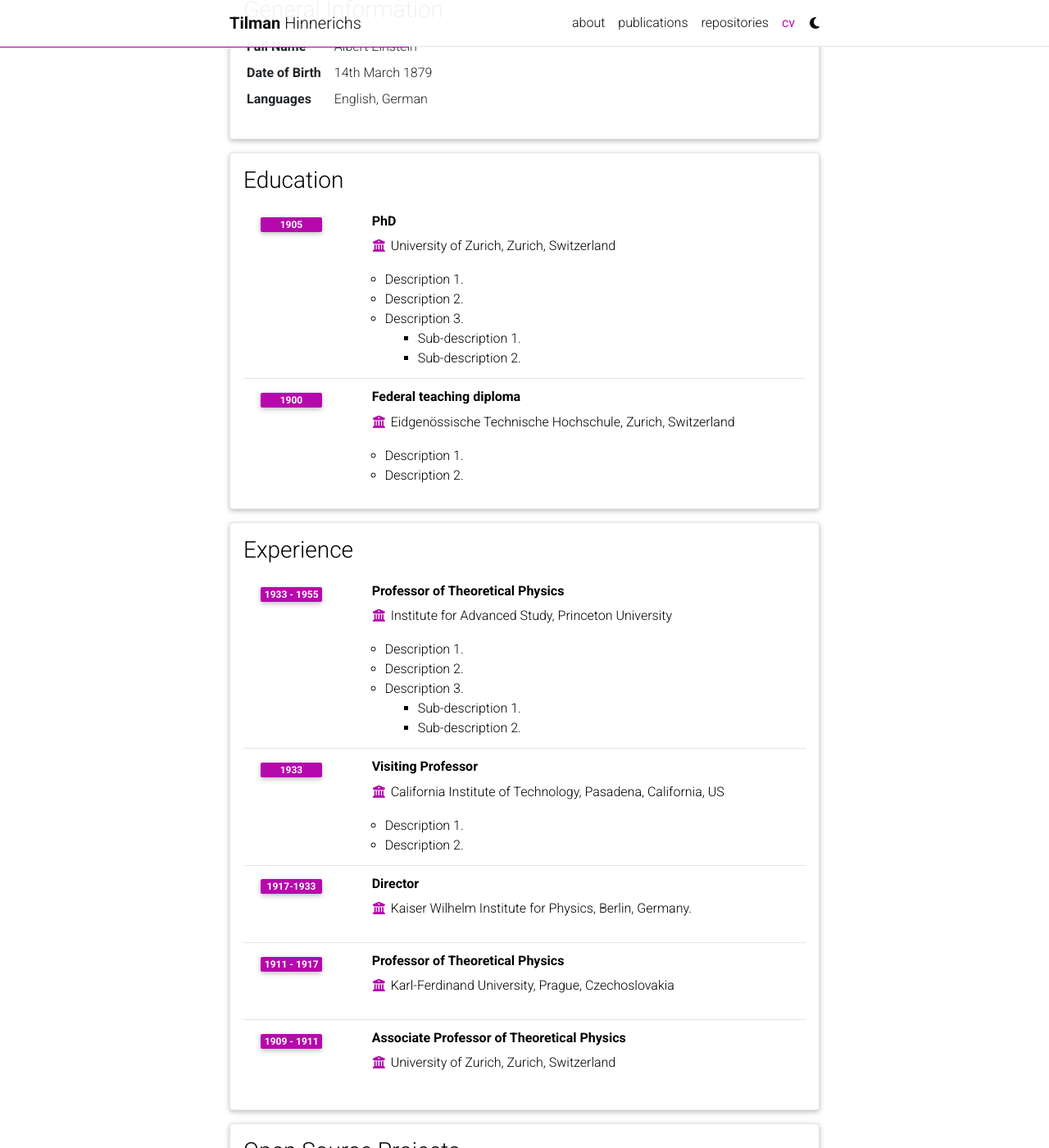
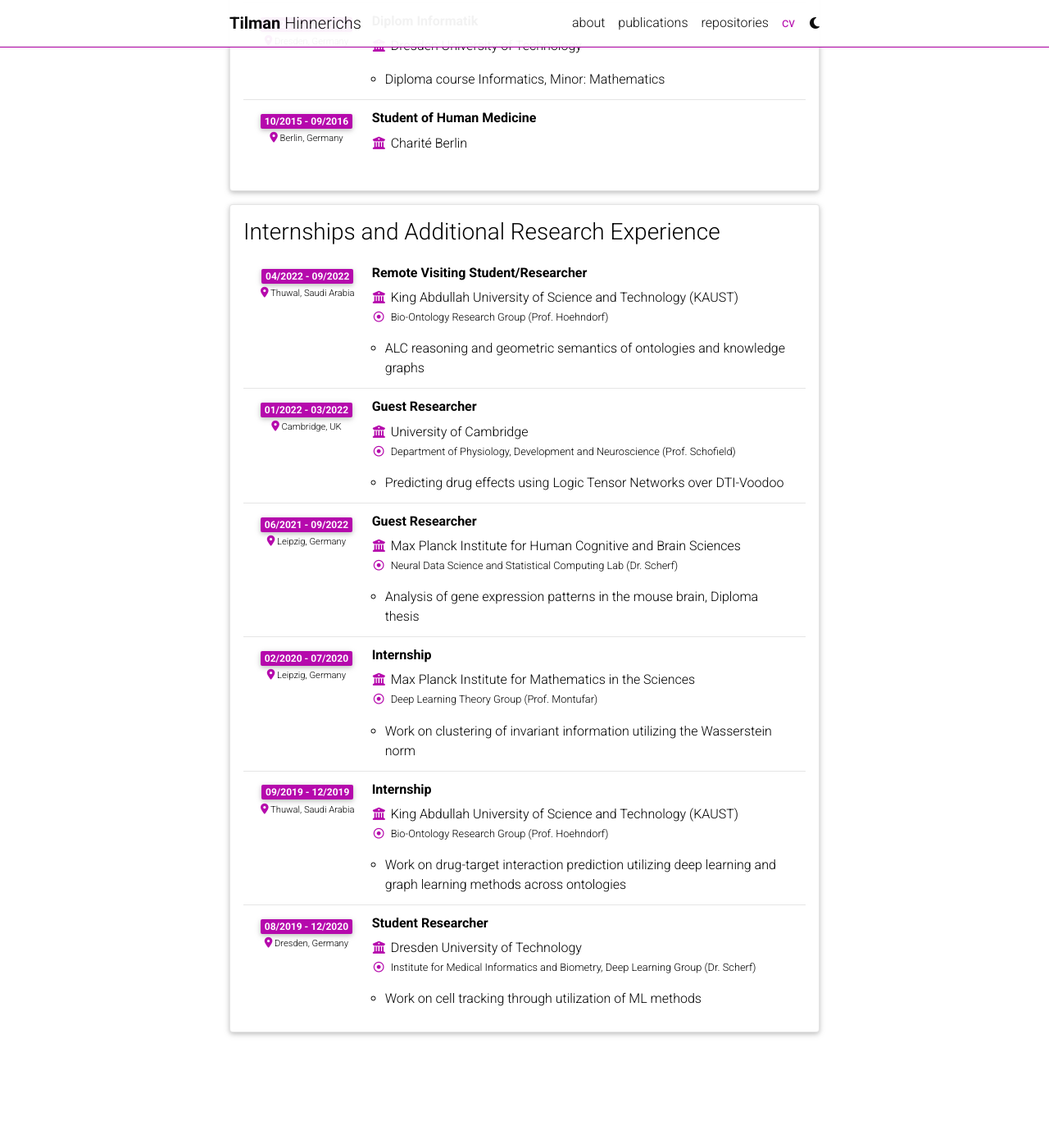
Before and after one commit to THinnerichs/thinnerichs.github.io, a Jekyll site: the page built from _pages/cv.md, in a window 1280 px wide and 1400 px high, scrolled down 575 px. Shown: the whole window at 82% size. Built offline with Jekyll 4.4.1, drawn with Linux system fonts in a browser that asks for light colours; comment, search, counter and statistics services are not loaded; a style sheet for code colours, icons or effects is not loaded; after the commit the page ends 1944 px from its top, so only the background shows below that; some of the changed text lies outside the part shown.

Commit message:
update cv

```diff
--- a/_data/cv.yml
+++ b/_data/cv.yml
@@ -1,97 +1,73 @@
-- title: General Information
-  type: map
-  contents:
-    - name: Full Name
-      value: Albert Einstein
-    - name: Date of Birth
-      value: 14th March 1879
-    - name: Languages
-      value: English, German
-
 - title: Education
   type: time_table
   contents:
-    - title: PhD
-      institution: University of Zurich, Zurich, Switzerland
-      year: 1905
+    - title: PhD Student
+      institution: Technische Universiteit Delft
+      department: Algorithmics Group, with Prof. Sebastijan Dumančić
+      location: Delft, Netherlands
+      year: 10/2022 - 09/2026
       description:
-        - Description 1.
-        - Description 2.
-        - title: Description 3.
-          contents:
-            - Sub-description 1.
-            - Sub-description 2.
-    - title: Federal teaching diploma
-      institution: Eidgenössische Technische Hochschule, Zurich, Switzerland
-      year: 1900
+        - "Thesis topic: Neuro-Symbolic Program Synthesis"
+
+    - title: Diplom Informatik
+      institution: Dresden University of Technology
+      location: Dresden, Germany
+      year: 10/2016 - 09/2022
       description:
-        - Description 1.
-        - Description 2.
+        - "Diploma course Informatics, Minor: Mathematics"
 
-- title: Experience
+    - title: Student of Human Medicine
+      institution: Charité Berlin
+      location: Berlin, Germany
+      year: 10/2015 - 09/2016
+
+- title: Internships and Additional Research Experience
   type: time_table
   contents:
-    - title: Professor of Theoretical Physics
-      institution: Institute for Advanced Study, Princeton University
-      year: 1933 - 1955
+    - title: Remote Visiting Student/Researcher
+      institution: King Abdullah University of Science and Technology (KAUST)
+      department: Bio-Ontology Research Group (Prof. Hoehndorf)
+      location: Thuwal, Saudi Arabia
+      year: 04/2022 - 09/2022
       description:
-        - Description 1.
-        - Description 2.
-        - title: Description 3.
-          contents:
-            - Sub-description 1.
-            - Sub-description 2.
-    - title: Visiting Professor
-      institution: California Institute of Technology, Pasadena, California, US
-      year: 1933
+        - ALC reasoning and geometric semantics of ontologies and knowledge graphs
+
+    - title: Guest Researcher
+      institution: University of Cambridge
+      department: Department of Physiology, Development and Neuroscience (Prof. Schofield)
+      location: Cambridge, UK
+      year: 01/2022 - 03/2022
       description:
-        - Description 1.
-        - Description 2.
+        - Predicting drug effects using Logic Tensor Networks over DTI-Voodoo
 
-    - title: Director
-      institution: Kaiser Wilhelm Institute for Physics, Berlin, Germany.
-      year: 1917-1933
+    - title: Guest Researcher
+      institution: Max Planck Institute for Human Cognitive and Brain Sciences
+      department: Neural Data Science and Statistical Computing Lab (Dr. Scherf)
+      location: Leipzig, Germany
+      year: 06/2021 - 09/2022
+      description:
+        - Analysis of gene expression patterns in the mouse brain, Diploma thesis
 
-    - title: Professor of Theoretical Physics
-      institution: Karl-Ferdinand University, Prague, Czechoslovakia
-      year: 1911 - 1917
+    - title: Internship
+      institution: Max Planck Institute for Mathematics in the Sciences
+      department: Deep Learning Theory Group (Prof. Montufar)
+      location: Leipzig, Germany
+      year: 02/2020 - 07/2020
       description:
+        - Work on clustering of invariant information utilizing the Wasserstein norm
 
-    - title: Associate Professor of Theoretical Physics
-      institution: University of Zurich, Zurich, Switzerland
-      year: 1909 - 1911
+    - title: Internship
+      institution: King Abdullah University of Science and Technology (KAUST)
+      department: Bio-Ontology Research Group (Prof. Hoehndorf)
+      location: Thuwal, Saudi Arabia
+      year: 09/2019 - 12/2019
+      description:
+        - Work on drug-target interaction prediction utilizing deep learning and graph learning methods across ontologies
 
-- title: Open Source Projects
-  type: time_table
-  contents:
-    - title: <a href="https://github.com/alshedivat/al-folio">al-folio</a>
-      year: 2015-now
-      description: A beautiful, simple, clean, and responsive Jekyll theme for academics.
-
-- title: Honors and Awards
-  type: time_table
-  contents:
-    - year: 1921
-      items:
-        - Nobel Prize in Physics
-        - Matteucci Medal
-    - year: 2029
-      items:
-        - Max Planck Medal
-
-- title: Academic Interests
-  type: nested_list
-  contents:
-    - title: Topic 1.
-      items:
-        - Description 1.
-        - Description 2.
-    - title: Topic 2.
-      items:
-        - Description 1.
-        - Description 2.
-
-- title: Other Interests
-  type: list
-  contents:
-    - <u>Hobbies:</u> Hobby 1, Hobby 2, etc.
+    - title: Student Researcher
+      institution: Dresden University of Technology
+      department: Institute for Medical Informatics and Biometry, Deep Learning Group (Dr. Scherf)
+      location: Dresden, Germany
+      year: 08/2019 - 12/2020
+      description:
+        - Work on cell tracking through utilization of ML methods
```
